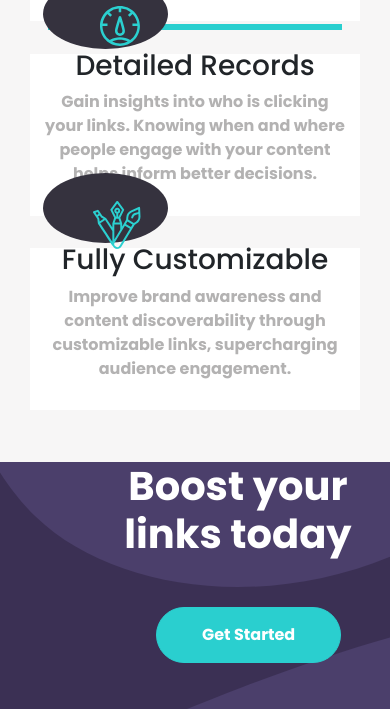
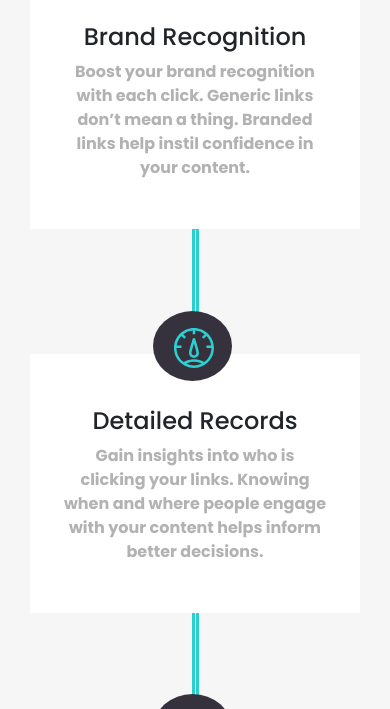
Before and after one commit to pittyh6/url-shortening-api, a website: page index.html in a window 390 px wide. Shown: the part 1417-2126 px from the top of the page. Drawn offline with nearby package versions, Linux system fonts and the light colour scheme.

Commit message:
mobile, desktop and tablet layout done. Except navbar mobile

```diff
--- a/index.html
+++ b/index.html
@@ -90,8 +90,7 @@
             <div class="row-content-advanced row">
                 <div class="content-advanced">
                     <h2>Advanced Statistics</h2>
-                    <p> Track how your links are performing across the web with</p>
-                    <p>our advanced statistics dashboard.</p>
+                    <p> Track how your links are performing across the web with our advanced statistics dashboard.</p>
                 </div>
             </div>
 
@@ -99,7 +98,7 @@
 
                 <div class="row">
                     <div class="row">
-                        <hr>
+                        <hr class="hr-desk">
                     </div>
                     <div class="col-content-card col-sm-4">
                         <div class="card-adv-content card">
@@ -115,6 +114,7 @@
                             </div>
                         </div>
                     </div>
+                    <hr class="hr-mob">
                     <div class="col-content-card col-sm-4">
                         <div class="card-adv-content dr card">
                             <div class="card-body-adv-content card-body">
@@ -129,6 +129,7 @@
                             </div>
                         </div>
                     </div>
+                    <hr class="hr-mob">
                     <div class="col-content-card col-sm-4">
                         <div class="card-adv-content fc card">
                             <div class="card-body-adv-content card-body">
--- a/public/css/style.css
+++ b/public/css/style.css
@@ -160,13 +160,19 @@
 
 .content-advanced p {
     margin-bottom: 0.5%;
+    width: 50%;
+    margin: auto;
 }
 
-hr {
+.hr-desk {
     border: 3px solid hsl(180, 66%, 49%) !important;
     top: 490% !important;
     position: relative;
     width: 80%;
+}
+
+.hr-mob {
+    display: none;
 }
 
 .img-adv {
@@ -353,6 +359,9 @@
     body {
         text-align: center !important;
     }
+    h3 {
+        font-size: 1.5rem !important;
+    }
     header {
         height: 950px;
     }
@@ -362,6 +371,9 @@
     .content-img-header {
         margin: auto;
         padding: 0;
+    }
+    .content-img-header img {
+        width: 330px;
     }
     .content-text-header {
         margin: auto;
@@ -390,4 +402,88 @@
     .input-group {
         margin-top: 3%;
     }
+    .content-advanced h2 {
+        margin-top: 20%;
+    }
+    .content-advanced p {
+        margin-bottom: 15% !important;
+        margin: auto;
+        width: 90% !important;
+    }
+    .card-body-adv-content {
+        padding: 10% !important;
+    }
+    .img-adv {
+        width: 30%;
+        margin-left: 34%;
+    }
+    .col-content-card h3 {
+        margin-top: 10%;
+    }
+    .icon-adv {
+        margin-left: 3%;
+    }
+    .card-fully .icon-adv {
+        margin-left: 3% !important;
+    }
+    .container {
+        height: 940px;
+    }
+    .hr-mob {
+        display: inline-block;
+        height: 10vh !important;
+        width: 1px !important;
+        border: 3px solid hsl(180, 66%, 49%) !important;
+        top: 0% !important;
+        position: inherit;
+    }
+    .hr-desk {
+        display: none;
+    }
+    .card-adv-content .cb {
+        margin-top: 5% !important;
+        margin-bottom: -18px;
+    }
+    .dr {
+        top: 8%;
+    }
+    .fc {
+        top: 9%;
+    }
+    .text-boost {
+        margin: auto !important;
+        padding: 0;
+        width: 90%;
+    }
+    .text-boost h2 {
+        font-size: 25px !important;
+        margin: auto !important;
+        padding-top: 10%;
+    }
+    .btn-boost .btn-rounded {
+        margin-left: 26%;
+    }
+    .img-logo-footer {
+        margin: 9%;
+    }
+    .col-content-footer {
+        margin-bottom: 10%;
+    }
+    .btn-square {
+        margin-top: 3%;
+        padding: 10px 75px !important;
+        width: 106% !important;
+    }
 }
+
+@media(min-width: 411px) and (max-width:414px) {
+    .btn-square {
+        width: 118% !important;
+    }
+}
+
+@media (max-width:361px) {
+    .btn-square {
+        width: 100% !important;
+    }
+}
```
